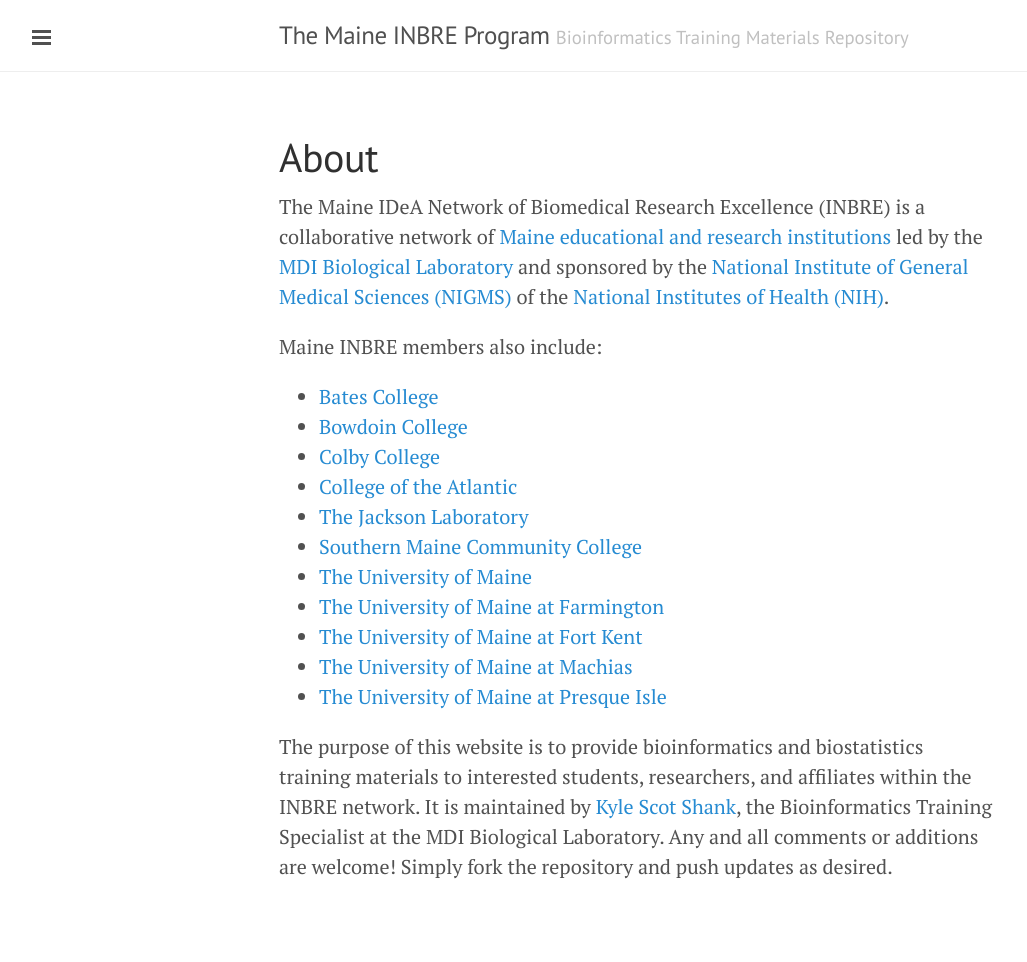
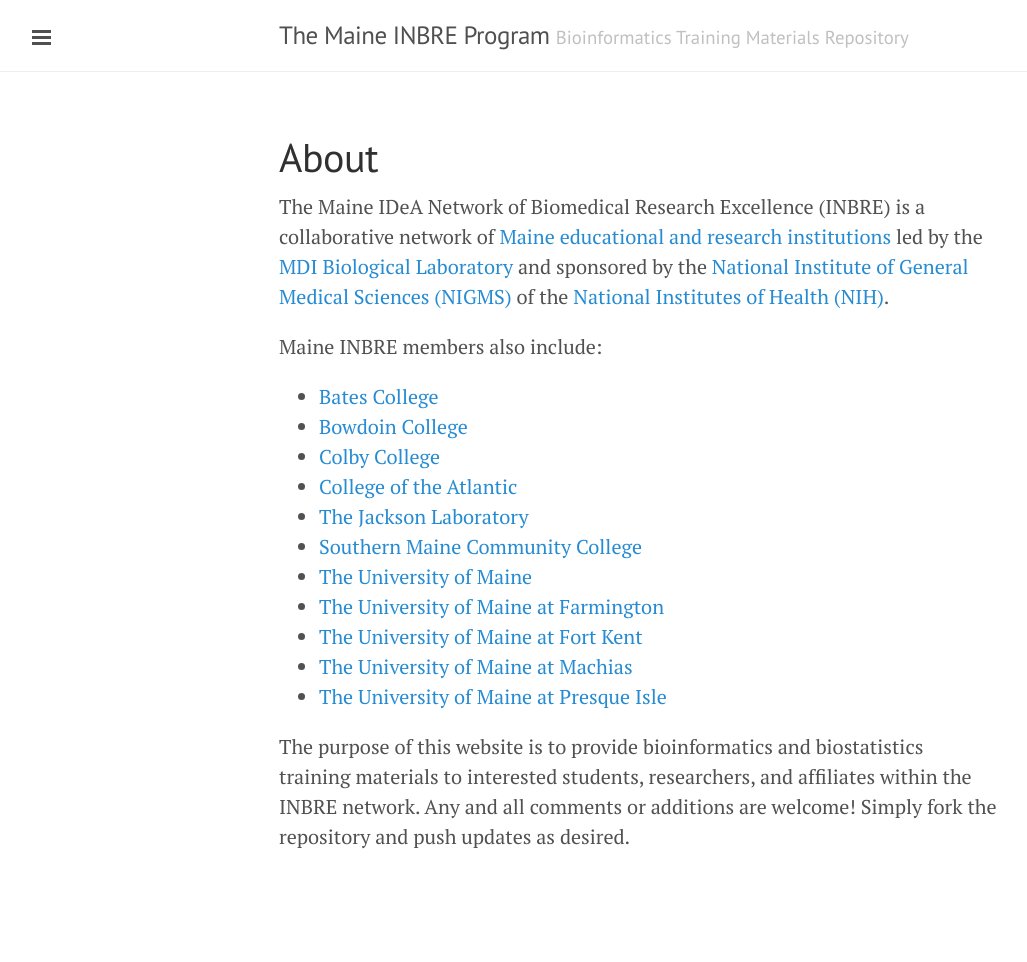
Before and after one commit to MaineINBRE/maineinbre.github.io, a Jekyll site: the page built from about.md, in a window 1280 px wide. Shown: the whole page, without its empty margins (1-1028 px from the left). Built offline with Jekyll 4.4.1, drawn with Linux system fonts in a browser that asks for light colours; after the commit the page ends 932 px from its top, so only the background shows below that; some of the changed lines change nothing that is shown.

Commit message:
Initial Commit

```diff
--- a/_includes/sidebar.html
+++ b/_includes/sidebar.html
@@ -31,8 +31,8 @@
   </nav>
 
   <div class="sidebar-item">
-    <p>&copy; Funding provided by the <a href="https://www.nigms.nih.gov/research/crcb/IDeA/Pages/default.aspx">National Institute of General Medical Studies</a> and the <a href="https://www.nih.gov">National Institute of Health</a>. <br/> Hosted on <a href="https://github.com/GreenwoodLab">Github</a>. Powered by <a href="http://jekyllrb.com/">jekyll</a>, <a href="http://getpoole.com/">poole</a>,
+    <p>Funding provided by the <a href="https://www.nigms.nih.gov/research/crcb/IDeA/Pages/default.aspx">National Institute of General Medical Studies</a> and the <a href="https://www.nih.gov">National Institute of Health</a>. <br/> Hosted on <a href="https://github.com/GreenwoodLab">Github</a>. <br/> Powered by <a href="http://jekyllrb.com/">jekyll</a>, <a href="http://getpoole.com/">poole</a>,
           <a href="http://yihui.name/knitr/">knitr</a>, and
-          <a href="http://johnmacfarlane.net/pandoc/">pandoc</a>.</p>
+          <a href="http://johnmacfarlane.net/pandoc/">pandoc</a>.<br/> Mainted by <a href="https://kylescotshank.github.io">Kyle Scot Shank</a></p>
   </div>
 </div>
--- a/about.md
+++ b/about.md
@@ -18,4 +18,4 @@
   * [The University of Maine at Machias](www.machias.edu)
   * [The University of Maine at Presque Isle](www.umpi.edu)
 
-The purpose of this website is to provide bioinformatics and biostatistics training materials to interested students, researchers, and affiliates within the INBRE network. It is maintained by [Kyle Scot Shank](https://kylescotshank.github.io), the Bioinformatics Training Specialist at the MDI Biological Laboratory. Any and all comments or additions are welcome! Simply fork the repository and push updates as desired.
+The purpose of this website is to provide bioinformatics and biostatistics training materials to interested students, researchers, and affiliates within the INBRE network. Any and all comments or additions are welcome! Simply fork the repository and push updates as desired.
```
